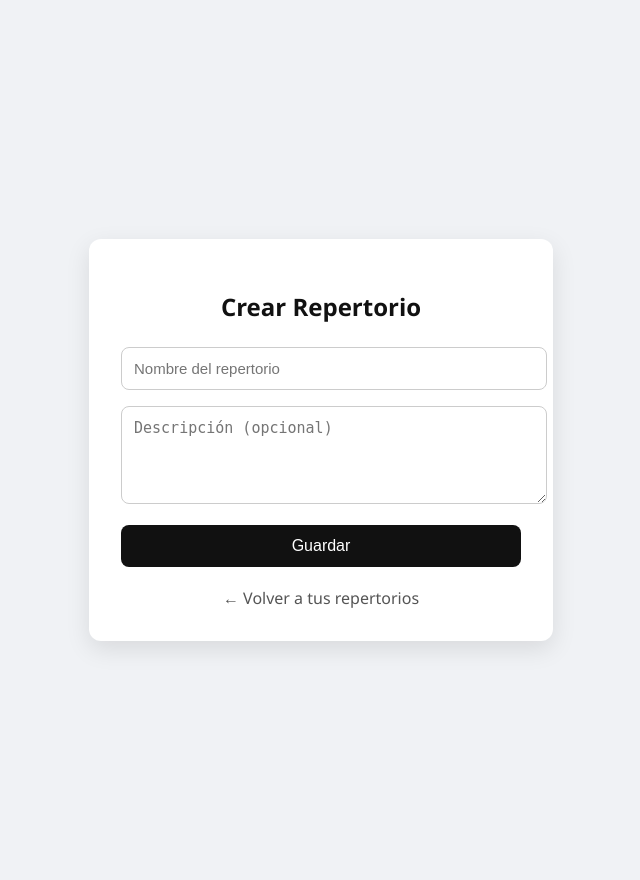
After one commit to RUYKx/Lista-de-tareas, a PHP site: page /Programacion_/crear_lista.php in a window 1280 px wide. The commit adds this page. Shown: the whole page, without its empty margins (319-959 px from the left). Run offline with PHP 8.4, Linux system fonts and the light colour scheme; the visitor is signed in with stand-in values (Sample User, id 1).

Commit message:
ya funcionan los repertiorios, solo me queda añadir tareas dentro de cada repertorio

```diff
--- /dev/null
+++ b/lista de tareas/crear_lista.php
@@ -0,0 +1,126 @@
+<?php
+require_once 'components/conexion.php';
+require_once 'components/users.php';
+require_once 'components/utils.php';
+
+!isLoggedIn() ? redirect('index.php') : true;
+
+$mensaje = "";
+
+if ($_SERVER['REQUEST_METHOD'] === 'POST') {
+    $nombre = trim($_POST['nombre']);
+    $descripcion = trim($_POST['descripcion']);
+    $usuario = $_SESSION['Usuario'];
+
+    if (!empty($nombre)) {
+        $sql = "INSERT INTO listas (nombre, descripcion, usuario) VALUES (?, ?, ?)";
+        $stmt = $connection->prepare($sql);
+        $stmt->bind_param("sss", $nombre, $descripcion, $usuario);
+
+        if ($stmt->execute()) {
+            redirect('listasdiv.php');
+        } else {
+            $mensaje = "Error al guardar la lista.";
+        }
+    } else {
+        $mensaje = "El nombre es obligatorio.";
+    }
+}
+?>
+
+<!DOCTYPE html>
+<html lang="es">
+<head>
+    <meta charset="UTF-8">
+    <title>Crear Repertorio</title>
+    <link rel="stylesheet" href="css/style.css">
+    <style>
+        body {
+            font-family: 'Segoe UI', sans-serif;
+            background: #f0f2f5;
+            margin: 0;
+            padding: 40px;
+            display: flex;
+            justify-content: center;
+            align-items: center;
+            height: 100vh;
+        }
+
+        .form-container {
+            background: #fff;
+            padding: 32px;
+            border-radius: 12px;
+            box-shadow: 0 8px 24px rgba(0,0,0,0.1);
+            width: 100%;
+            max-width: 400px;
+        }
+
+        h2 {
+            text-align: center;
+            color: #111;
+            margin-bottom: 24px;
+        }
+
+        form input,
+        form textarea {
+            width: 100%;
+            padding: 12px;
+            margin-bottom: 16px;
+            border: 1px solid #ccc;
+            border-radius: 8px;
+            font-size: 15px;
+        }
+
+        button {
+            width: 100%;
+            background: #111;
+            color: #fff;
+            border: none;
+            padding: 12px;
+            border-radius: 8px;
+            font-size: 16px;
+            cursor: pointer;
+            transition: background 0.3s ease;
+        }
+
+        button:hover {
+            background: #333;
+        }
+
+        .mensaje {
+            color: red;
+            text-align: center;
+            margin-bottom: 16px;
+        }
+
+        .volver {
+            display: block;
+            text-align: center;
+            margin-top: 20px;
+            color: #555;
+            text-decoration: none;
+        }
+
+        .volver:hover {
+            text-decoration: underline;
+        }
+    </style>
+</head>
+<body>
+    <div class="form-container">
+        <h2>Crear Repertorio</h2>
+
+        <?php if (!empty($mensaje)): ?>
+            <p class="mensaje"><?= htmlspecialchars($mensaje) ?></p>
+        <?php endif; ?>
+
+        <form method="POST" action="">
+            <input type="text" name="nombre" placeholder="Nombre del repertorio" required>
+            <textarea name="descripcion" placeholder="Descripción (opcional)" rows="4"></textarea>
+            <button type="submit">Guardar</button>
+        </form>
+
+        <a class="volver" href="listasdiv.php">← Volver a tus repertorios</a>
+    </div>
+</body>
+</html>
--- a/lista de tareas/index.php
+++ b/lista de tareas/index.php
@@ -56,7 +56,7 @@ require_once 'components/utils.php';
                 // Si el usuario está autenticado, se muestran las opciones del menú relacionadas con su sesión.
                 executeIf(isLoggedIn(), function() {
                     echo '<li><a href="./usuarios/logOut.php">Cerrar Sesión</a></li>';
-                    echo '<li><a href="./lista.php">Mis Tareas</a></li>';
+                    echo '<li><a href="./listasdiv.php">Mis Tareas</a></li>';
                     echo '<li><a href="./agregar.php">Agregar Tarea</a></li>';
                 });
 
```
Also changed, not shown: lista de tareas/lista.php (+24 -2 lines), lista de tareas/listasdiv.php (+79 -59 lines).
